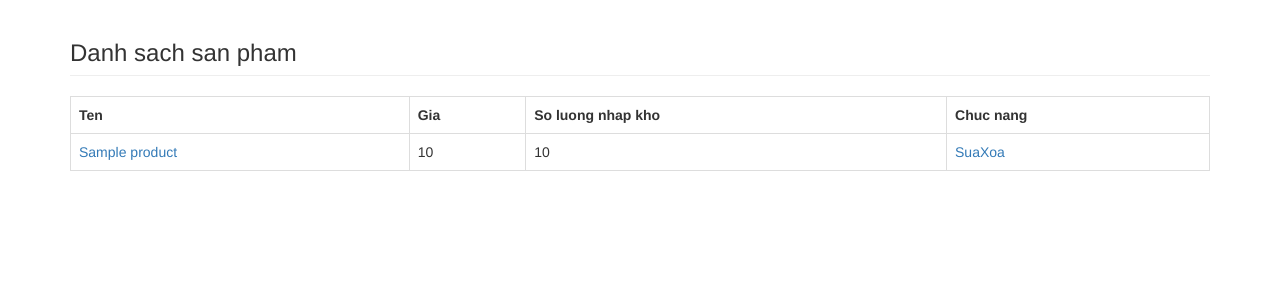
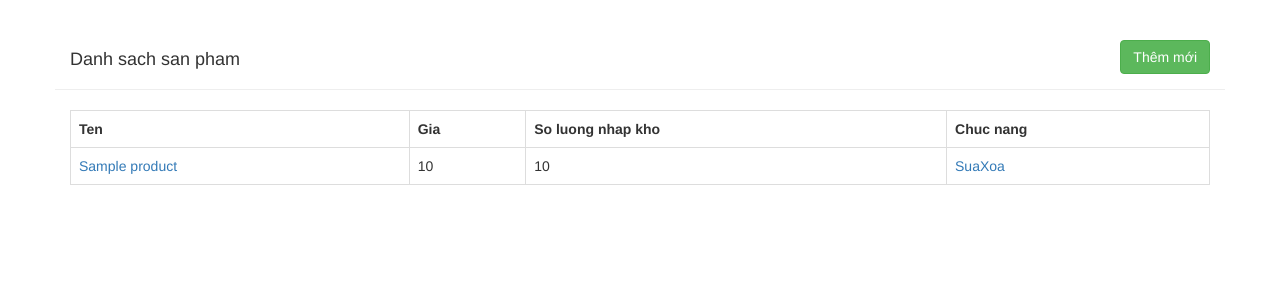
Before and after one commit to php108e/php1810_source, a PHP site: page / in a window 1280 px wide. Shown: the top 300 px of the page. Run offline with PHP 8.4, Linux system fonts and the light colour scheme; tables that the repository leaves empty hold one stand-in row (values such as "Sample post").

Commit message:
edit index, create

```diff
--- a/php_mysql/index.php
+++ b/php_mysql/index.php
@@ -22,7 +22,15 @@
 		//Biểu diễn dữ liệu
 		?>
 		<div class="container">
-			<h3 class="page-header">Danh sach san pham</h3>
+			<div class="row page-header">
+				<div class="col-xs-6">
+					<h4>Danh sach san pham</h4>
+				</div>
+				<div class="col-xs-6" style="text-align: right;">
+					<a href="create.php" class="btn btn-success">Thêm mới</a>
+				</div>
+			</div>
+
 			<table class="table table-hover table-bordered table-responsive">
 				<tr>
 					<th>Ten</th><th>Gia</th><th>So luong nhap kho</th><th>Chuc nang</th>
```
Also changed, not shown: php_mysql/create.php (+18 -4 lines), 1 other file.
